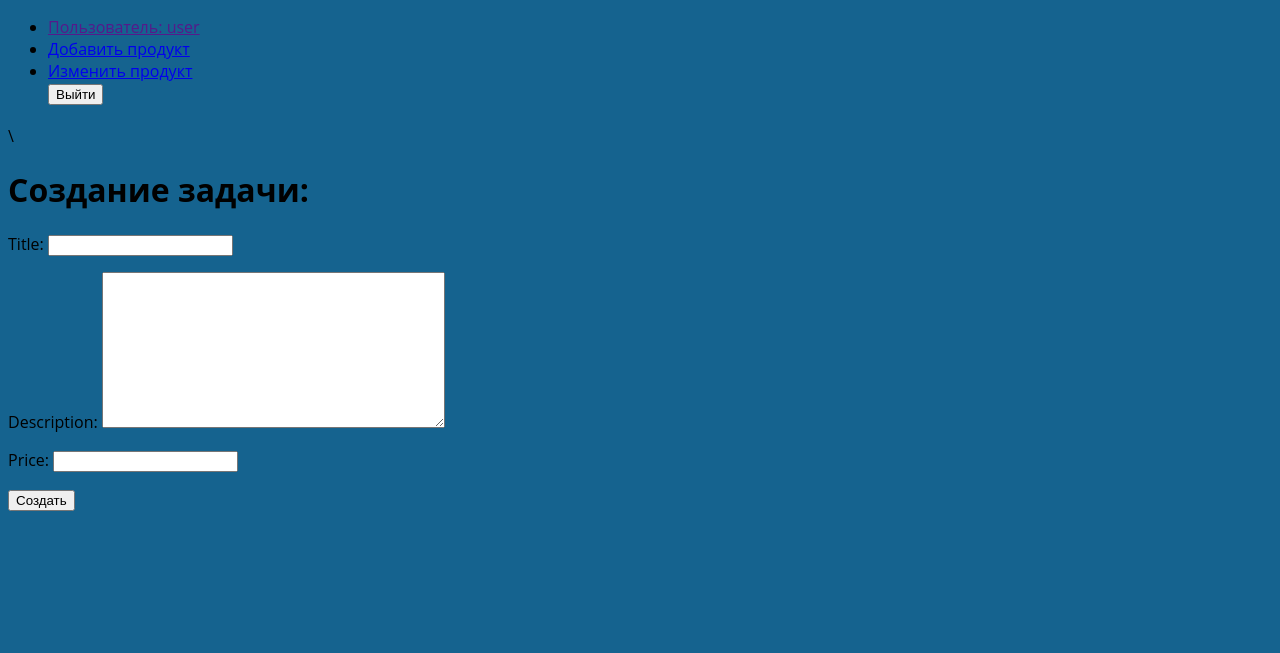
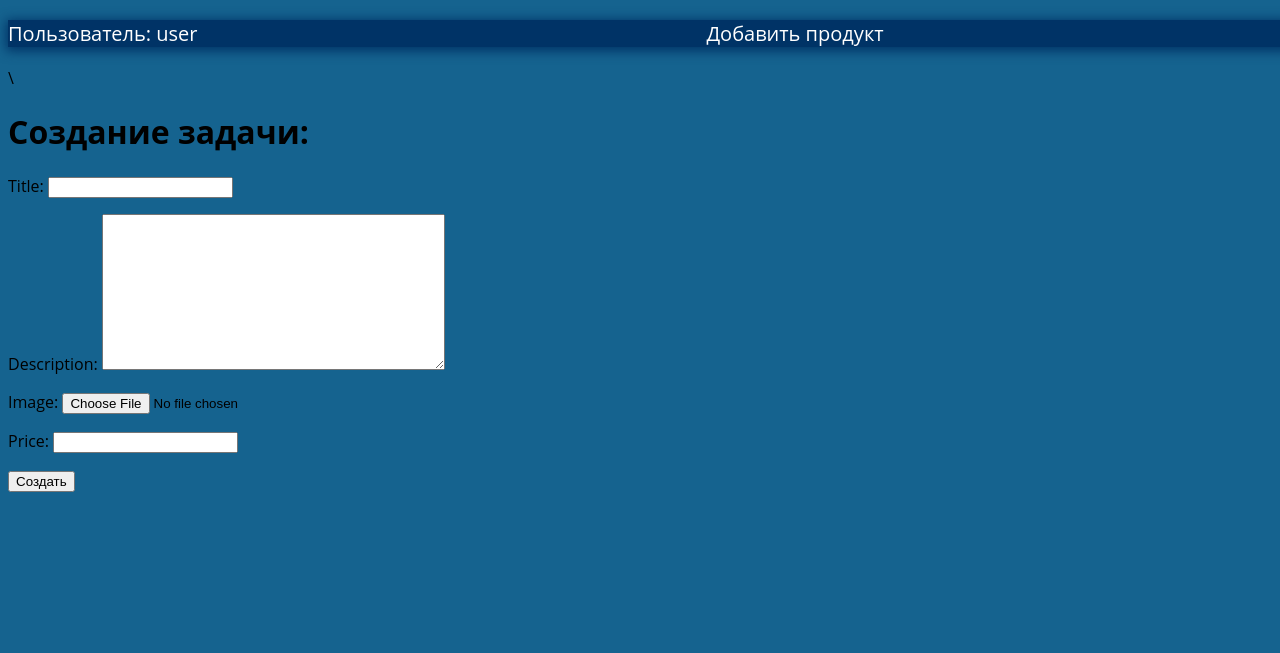
Before and after one commit to Kvezac/python_homework, a Django app: page /create_product/ in a window 1280 px wide; the page is wider, and only the part inside the window is pictured. Shown: the top 653 px of that part. Before the commit the page ends 511 px from the top of that part, so only its background shows below. Run offline with Django 4.2, Linux system fonts and the light colour scheme; a user stored in the database is signed in.

Commit message:
new file:   lesson57_homework/db.sqlite3 	modified:   lesson57_homework/my_shop_57/forms.py 	modified:   lesson57_homework/my_shop_57/static/css/style.css 	modified:   lesson57_homework/my_shop_57/templates/my_shop_57/base.html 	modified:   lesson57_homework/my_shop_57/templates/my_shop_57/home.html 	modified:   lesson57_homework/my_shop_57/views.py

```diff
--- a/lesson57_homework/my_shop_57/forms.py
+++ b/lesson57_homework/my_shop_57/forms.py
@@ -5,4 +5,4 @@
 class ProductForm(ModelForm):
     class Meta:
         model = Product
-        fields = ['title', 'description', 'price']
+        fields = ['title', 'description', 'image', 'price']
--- a/lesson57_homework/my_shop_57/static/css/style.css
+++ b/lesson57_homework/my_shop_57/static/css/style.css
@@ -75,3 +75,32 @@
 .card__btn:hover{
     box-shadow: 1px -1px 2px gray;
 }
+.menu {
+    background: #003366;
+    box-shadow: 0 2px 12px 2px #003366;
+}
+
+ul {
+    list-style: none;
+    padding: 0;
+}
+
+.menu ul {
+    display: flex;
+    justify-content: space-between;
+    align-items: center;
+    font-size: 20px;
+}
+
+.menu logo {
+    margin-right: 30%;
+    color: #FFF;
+}
+
+a {
+    text-decoration: none;
+}
+
+.menu a {
+    color: #FFF
+}
--- a/lesson57_homework/my_shop_57/templates/my_shop_57/base.html
+++ b/lesson57_homework/my_shop_57/templates/my_shop_57/base.html
@@ -14,8 +14,8 @@
             <ul>
                 <li class="logo"><a href="">Пользователь: {{ user.username }}</a></li>
                 <li><a href="{% url 'create_product' %}">Добавить продукт</a></li>
-                <li><a href="{% url 'update_product' %}">Изменить продукт</a></li>
-                <form action="{% url 'logout' %}" method="post">
+{#                <li><a href="{% url 'update_product' %}">Изменить продукт</a></li>#}
+{#                <form action="{% url 'logout' %}" method="post">#}
                     {% csrf_token %}
                     <button class="btn bottom">Выйти</button>
                 </form>
--- a/lesson57_homework/my_shop_57/views.py
+++ b/lesson57_homework/my_shop_57/views.py
@@ -51,7 +51,7 @@
             return redirect('home')
 
 
-def logoutuser(request):
+def logout_user(request):
     if request.method == 'POST':
         logout(request)
         return redirect('home')
@@ -66,7 +66,7 @@
             new_todo = form.save(commit=False)
             new_todo.user = request.user
             new_todo.save()
-            return redirect('current')
+            return redirect('home')
         except ValueError:
             return render(request, 'my_shop_57/create_product.html',
                           {'form': ProductForm(),
```
Also changed, not shown: lesson57_homework/my_shop_57/templates/my_shop_57/home.html (+5 -5 lines), lesson57_homework/db.sqlite3 (added).
